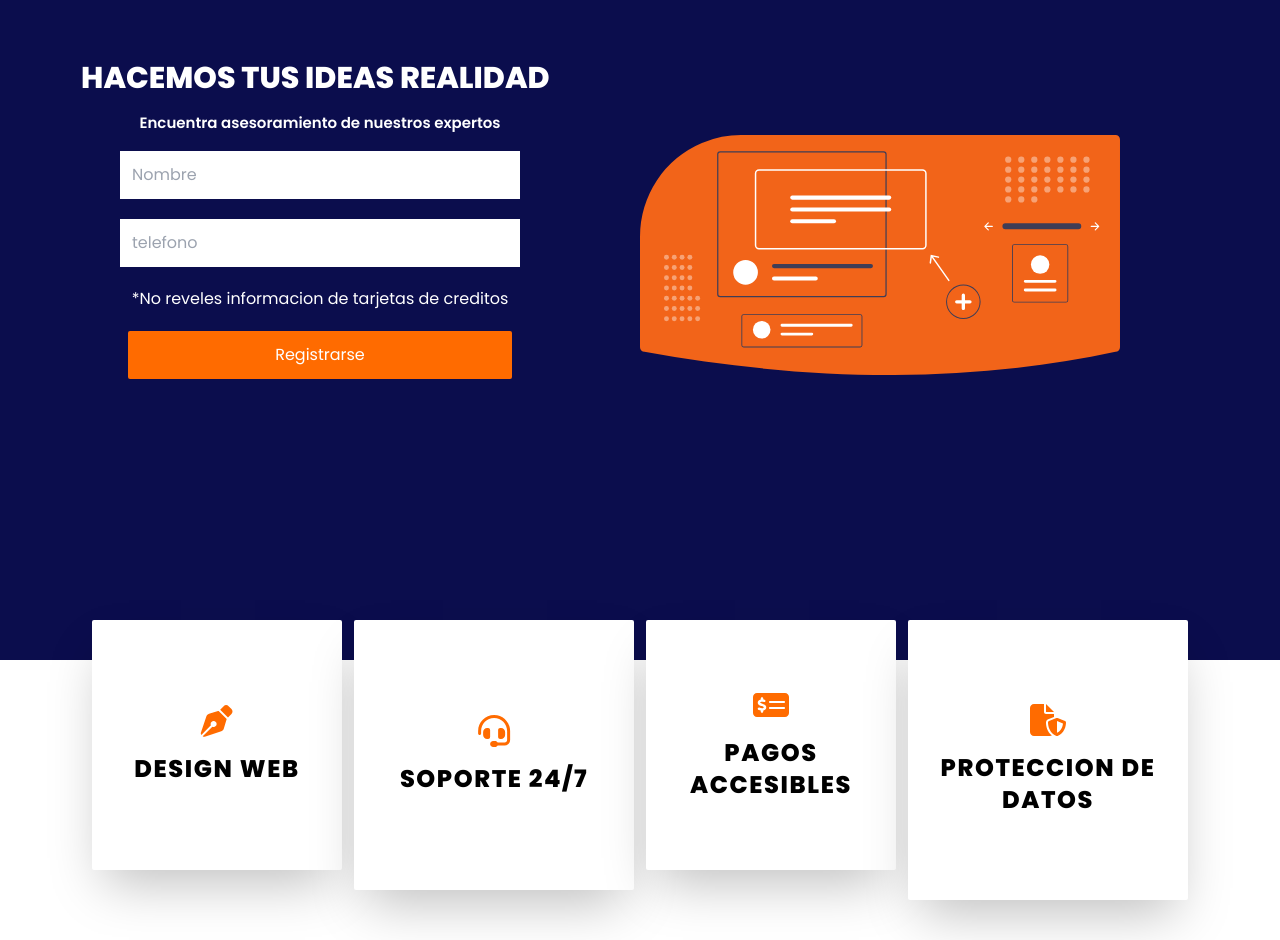
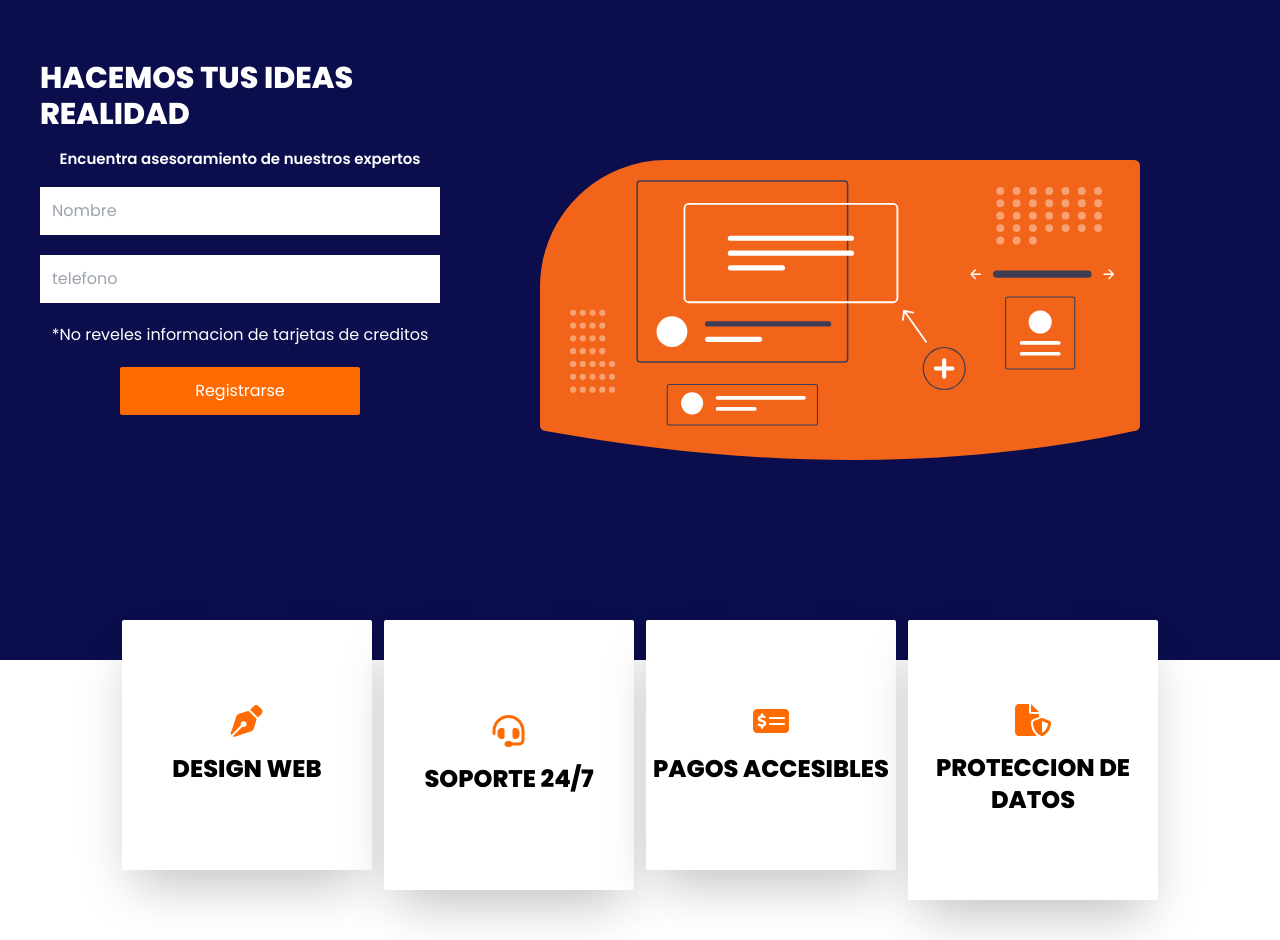
Before and after one commit to af01camacho/Website, a React (Vite) app: page / in a window 1280 px wide. Shown: the part 120-1060 px from the top of the page. Built offline with nearby package versions, Linux system fonts and the light colour scheme.

Commit message:
media queries

```diff
--- a/src/components/cards/cards.jsx
+++ b/src/components/cards/cards.jsx
@@ -11,9 +11,9 @@ export function CardsDesktop() {
   return (
     <>
       <div className="hidden md:flex justify-center">
-        <div className="flex flex-wrap absolute top-[700px]  py-10 gap-3 uppercase tracking-widest	 ">
+        <div className="flex flex-wrap absolute top-[700px]  justify-center  py-10 gap-3 uppercase 	 ">
           {/* Card #1 */}
-          <div className=" bg-white rounded-sm w-[250px] h-[250px] shadow-2xl justify-center items-center flex py-12">
+          <div className=" bg-white rounded-sm w-[192px] lg:w-[250px]  h-[250px] shadow-2xl justify-center items-center flex py-12">
             <div className="flex flex-col align-baseline gap-4">
               <FontAwesomeIcon
                 icon={faPenNib}
@@ -26,7 +26,7 @@ export function CardsDesktop() {
             </div>
           </div>
           {/* Card #2 */}
-          <div className="bg-white rounded-sm w-[280px] h-[270px] shadow-2xl justify-center items-center flex py-12">
+          <div className="bg-white rounded-sm lg:w-[250px] w-[192px] h-[270px] shadow-2xl justify-center items-center flex py-12">
             <div className="flex flex-col align-baseline gap-4">
               <FontAwesomeIcon
                 icon={faHeadset}
@@ -39,7 +39,7 @@ export function CardsDesktop() {
             </div>
           </div>
           {/* Card #3 */}
-          <div className=" bg-white rounded-sm w-[250px] h-[250px] shadow-2xl justify-center items-center flex py-12">
+          <div className=" bg-white rounded-sm w-[192px] lg:w-[250px] h-[250px] shadow-2xl justify-center items-center flex py-12">
             <div className="flex flex-col align-baseline gap-4 items-center">
               <FontAwesomeIcon
                 icon={faMoneyCheckDollar}
@@ -52,7 +52,7 @@ export function CardsDesktop() {
             </div>
           </div>
           {/* Card #4 */}
-          <div className=" bg-white rounded-sm w-[280px] h-[280px] shadow-2xl justify-center items-center flex py-12">
+          <div className=" bg-white rounded-sm  w-[192px] lg:w-[250px] h-[280px] shadow-2xl justify-center items-center flex py-12">
             <div className="flex flex-col align-baseline gap-4">
               <FontAwesomeIcon
                 icon={faFileShield}
--- a/src/components/hero/hero.jsx
+++ b/src/components/hero/hero.jsx
@@ -1,10 +1,10 @@
 import TypeWriter from "../typewriter/typewriter";
 import imghero from "../../assets/undraw_design_components_9vy6.svg";
-function Hero() {
+export function HeroDesktop() {
   return (
     <>
-      <div className="font-primary-font hidden md:flex  items-center bg-[#0b0d4d] h-[700px] text-white">
-        <div className="h-[500px] gap-2 justify-start flex-col  flex w-[50%]">
+      <div className="font-primary-font hidden md:flex lg:flex-row md:flex-col-reverse  items-center justify-center px-10  bg-[#0b0d4d] h-[700px] text-white">
+        <div className="h-[500px] gap-2 justify-start flex-col  flex w-fit">
           <TypeWriter />
           <h3 className="flex  justify-center font-semibold text-[15px] py-2">
             Encuentra asesoramiento de nuestros expertos
@@ -31,12 +31,19 @@ function Hero() {
             </button>
           </div>
         </div>
-        <div className="h-[350px] justify-start flex-col  flex w-[50%]">
-          <img className="w-3/4" src={imghero} alt="" />
+        <div className="h-[350px] justify-center items-center flex-col  flex w-fit">
+          <img className="w-3/4 md:w-2/4 lg:w-3/4" src={imghero} alt="" />
         </div>
       </div>
     </>
   );
 }
-
-export default Hero;
+export function HeroMobile() {
+  return (
+    <>
+      <div className="md:hidden  flex bg-[#0b0d4d] text-white p-2 text-center">
+        <TypeWriter />
+      </div>
+    </>
+  );
+}
--- a/src/components/navbar/navbar.jsx
+++ b/src/components/navbar/navbar.jsx
@@ -8,7 +8,10 @@ export function Navbar() {
       {/* Menu Desktop */}
       <nav className="uppercase font-primary-font md:flex hidden bg-primary-color  py-5 justify-around text-white items-center">
         <h2 className="text-second-color flex font-bold text-2xl">
-          Web <h2 className="text-white">Master</h2>
+          Web{" "}
+          <h2 className="text-second-color text-white flex font-bold text-2xl">
+            Master
+          </h2>
         </h2>
         <ul className="flex gap-5 font-bold text-xm">
           <Link to="/">Aplicaciones</Link>
@@ -30,10 +33,11 @@ export function NavbarMobile() {
     <>
       <nav className="p-2 justify-around items-center md:hidden flex bg-primary-color  uppercase font-primary-font">
         <FontAwesomeIcon icon={faBars} style={{ color: "#f0f0f0" }} />
+        <div className="w-[10px]"></div>
         <h2 className="flex text-second-color font-extrabold text-2xl">
           Master <h2 className="text-white">Web</h2>
         </h2>
-        <button className="text-white bg-second-color rounded-sm p-1 w-1/4">
+        <button className="text-white bg-second-color rounded-sm text-xs uppercase   p-2 justify-center flex w-[120px]">
           Contactanos
         </button>
       </nav>
--- a/src/pages/home/home.jsx
+++ b/src/pages/home/home.jsx
@@ -1,5 +1,5 @@
 import { CardsDesktop, CardsMobile } from "../../components/cards/cards";
-import Hero from "../../components/hero/hero";
+import { HeroDesktop, HeroMobile } from "../../components/hero/hero";
 import { Navbar, NavbarMobile } from "../../components/navbar/navbar";
 import SeccionBuscar from "../../secciones/seccionBuscar/seccionBuscar";
 
@@ -8,7 +8,8 @@ function Home() {
     <div className="">
       <Navbar />
       <NavbarMobile />
-      <Hero />
+      <HeroDesktop />
+      <HeroMobile />
       <CardsDesktop />
       <CardsMobile />
     </div>
```
